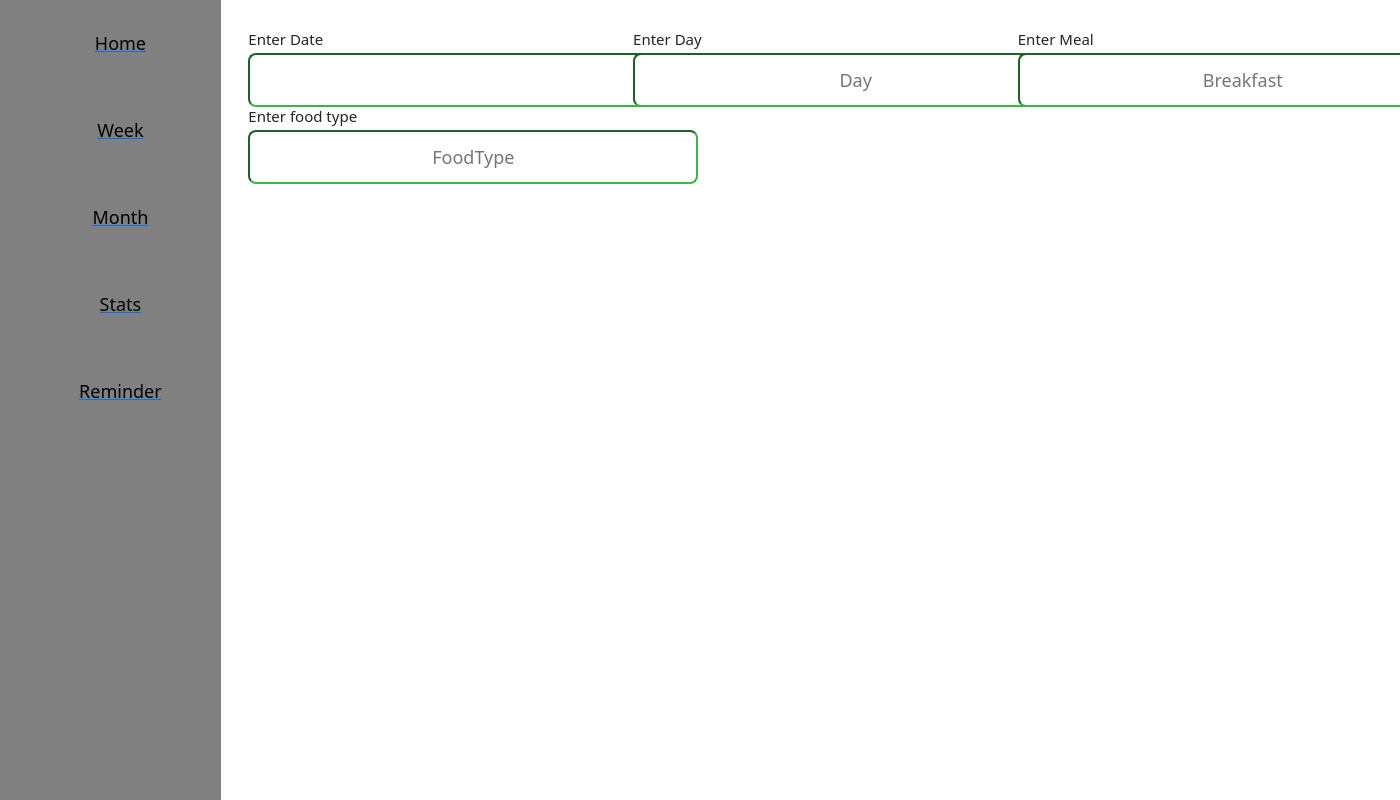
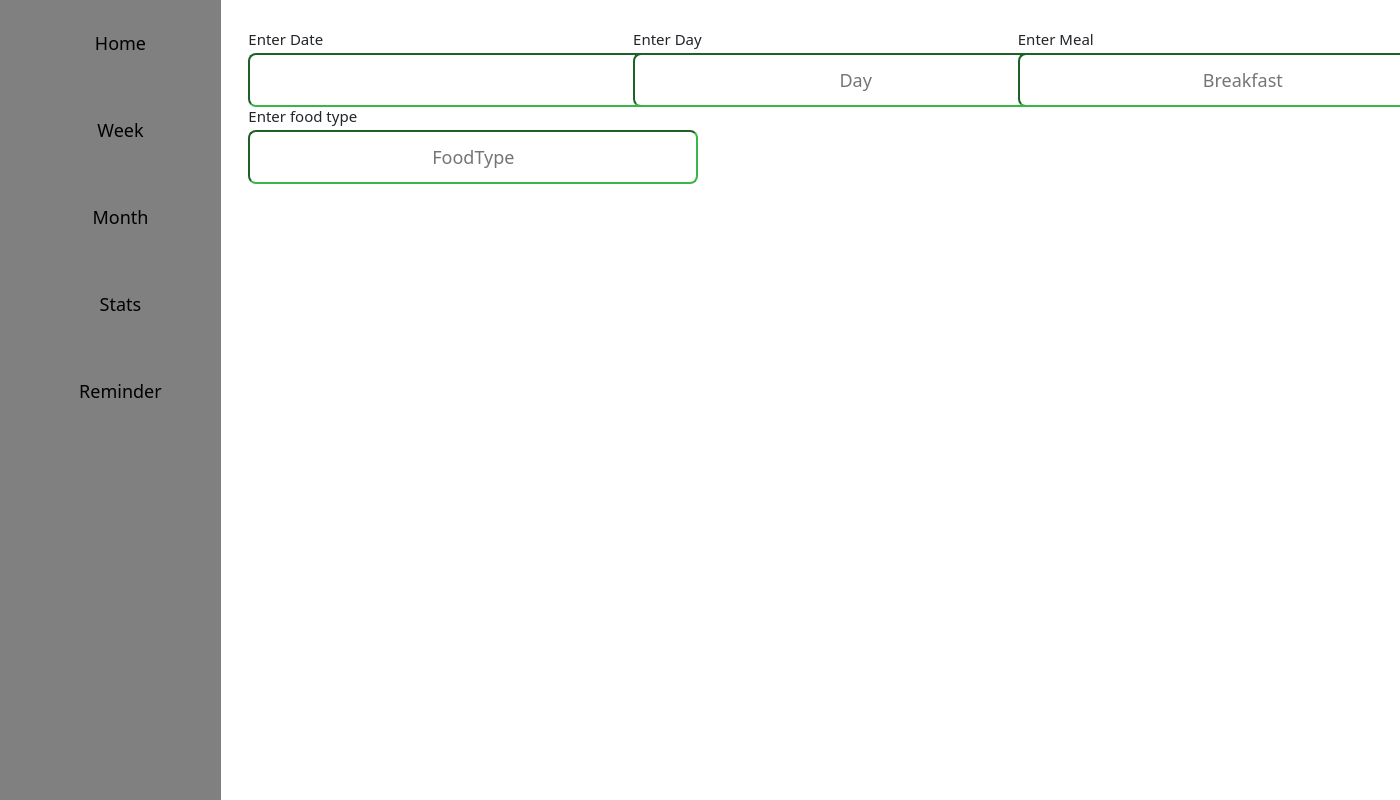
Before and after one commit to fobiero/Food_Diary-App, a PHP site: page /dashboard.html in a window 1400 px wide; the page is wider, and only the part inside the window is pictured. Shown: the part 120-920 px from the top of that part. Run offline with PHP 8.4, Linux system fonts and the light colour scheme; some libraries are stand-ins or nearby versions.

Commit message:
modify nav a tags text decoration none

```diff
--- a/add-meal.css
+++ b/add-meal.css
@@ -46,8 +46,7 @@ nav ul li{
    color: black;
    text-decoration: bold;
 }
-nav ul li a{
-    list-style: none;
+nav a{
     text-decoration: none;
 }
 .col-md-10{
--- a/dashboard.css
+++ b/dashboard.css
@@ -52,6 +52,9 @@ nav li{
    color: black;
    text-decoration: bold;
 }
+nav a{
+    text-decoration: none;
+}
 .col-md-10{
     padding: 30px 20px 30px 20px;
 }
```
